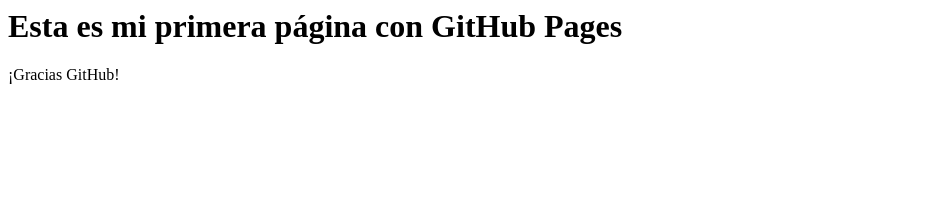
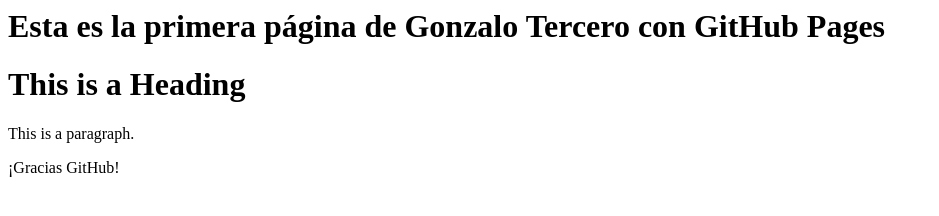
Before and after one commit to gonztercero/InitialProjectJan24, a plain HTML site: page index.html in a window 1280 px wide. Shown: the whole page, without its empty margins (0-939 px from the left). Drawn offline with Linux system fonts and the light colour scheme.

Commit message:
Update index.html
Metiendo actualizaciones

```diff
--- a/index.html
+++ b/index.html
@@ -1,4 +1,13 @@
 <html>
-<h1> Esta es mi primera página con GitHub Pages </h1>
+<h1> Esta es la primera página de Gonzalo Tercero con GitHub Pages </h1>
+<head>
+<title>Pagina de Inicio</title>
+</head>
+<body>
+
+<h1>This is a Heading</h1>
+<p>This is a paragraph.</p>
+
+</body>
 <p>¡Gracias GitHub!</p>
 </html>
```
